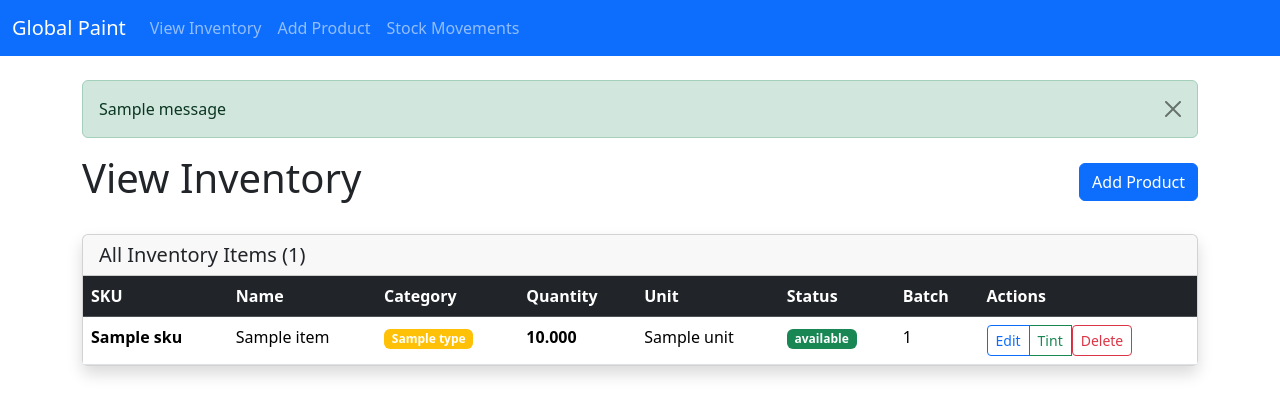
After one commit to ashdoll417-oss/Global-Paint, a Flask app: template admin_site/templates/inventory/list.html in a window 1280 px wide. The commit adds this page. Shown: the top 416 px of the page. Run offline with Flask 3, Linux system fonts and the light colour scheme; the template is opened without the code that fills it: most values are stand-ins (such as "Sample title", 1, 10 or a date in 2020); one stand-in notice (Sample message) is shown; parts of the project's set-up code (start-up, migrations or seed data) failed here and were passed over.

Commit message:
Root / redirects to /admin/inventory. Added base.html with Bootstrap 5 navbar (View Inventory, Add Product, Stock Movements). Created inventory/list.html. Templates extend base.

```diff
--- a/admin_site/templates/base.html
+++ b/admin_site/templates/base.html
@@ -3,28 +3,51 @@
 <head>
     <meta charset="UTF-8">
     <meta name="viewport" content="width=device-width, initial-scale=1.0">
-    <title>Global Paint Admin</title>
-    <link href="https://cdn.jsdelivr.net/npm/bootstrap@5.3.0/dist/css/bootstrap.min.css" rel="stylesheet">
+    <title>{% block title %}Global Paint Admin{% endblock %}</title>
+    <!-- Bootstrap 5 CSS -->
+    <link href="https://cdn.jsdelivr.net/npm/bootstrap@5.3.3/dist/css/bootstrap.min.css" rel="stylesheet" integrity="sha384-QWTKZyjpPEjISv5WaRU9OFeRpok6YctnYmDr5pNlyT2bRjXh0JMhjY6hW+ALEwIH" crossorigin="anonymous">
+    {% block head %}{% endblock %}
 </head>
 <body>
-    <nav class="navbar navbar-expand-lg navbar-dark bg-dark">
-        <div class="container">
-            <a class="navbar-brand" href="{{ url_for('main.dashboard') }}">Global Paint Admin</a>
-            {% if current_user.is_authenticated %}
-            <a class="nav-link" href="{{ url_for('auth.logout') }}">Logout</a>
-            {% endif %}
+    <nav class="navbar navbar-expand-lg navbar-dark bg-primary">
+        <div class="container-fluid">
+            <a class="navbar-brand" href="{{ url_for('main.inventory') }}">Global Paint</a>
+            <button class="navbar-toggler" type="button" data-bs-toggle="collapse" data-bs-target="#navbarNav" aria-controls="navbarNav" aria-expanded="false" aria-label="Toggle navigation">
+                <span class="navbar-toggler-icon"></span>
+            </button>
+            <div class="navbar-collapse collapse" id="navbarNav">
+                <ul class="navbar-nav">
+                    <li class="nav-item">
+                        <a class="nav-link" href="{{ url_for('main.inventory') }}">View Inventory</a>
+                    </li>
+                    <li class="nav-item">
+                        <a class="nav-link" href="{{ url_for('main.inventory_new') }}">Add Product</a>
+                    </li>
+                    <li class="nav-item">
+                        <a class="nav-link" href="{{ url_for('main.movements_list') }}">Stock Movements</a>
+                    </li>
+                </ul>
+            </div>
         </div>
     </nav>
-    <div class="container mt-4">
-        {% with messages = get_flashed_messages() %}
+
+    <main class="container mt-4">
+        {% with messages = get_flashed_messages(with_categories=true) %}
             {% if messages %}
-                <div class="alert alert-info">
-                    {{ messages[0] }}
-                </div>
+                {% for category, message in messages %}
+                    <div class="alert alert-{{ 'danger' if category == 'error' else category }} alert-dismissible fade show" role="alert">
+                        {{ message }}
+                        <button type="button" class="btn-close" data-bs-dismiss="alert"></button>
+                    </div>
+                {% endfor %}
             {% endif %}
         {% endwith %}
+
         {% block content %}{% endblock %}
-    </div>
-    <script src="https://cdn.jsdelivr.net/npm/bootstrap@5.3.0/dist/js/bootstrap.bundle.min.js"></script>
+    </main>
+
+    <!-- Bootstrap 5 JS -->
+    <script src="https://cdn.jsdelivr.net/npm/bootstrap@5.3.3/dist/js/bootstrap.bundle.min.js" integrity="sha384-YvpcrYf0tY3lHB60NNkmXc5s9fDVZLESaAA55NDzOxhy9GkcIdslK1eN7N6jIeHz" crossorigin="anonymous"></script>
+    {% block scripts %}{% endblock %}
 </body>
 </html>
--- /dev/null
+++ b/admin_site/templates/inventory/list.html
@@ -0,0 +1,75 @@
+{% extends "base.html" %}
+
+{% block title %}Inventory - Global Paint{% endblock %}
+
+{% block content %}
+<div class="d-flex justify-content-between align-items-center mb-4">
+    <h1>View Inventory</h1>
+    <a href="{{ url_for('main.inventory_new') }}" class="btn btn-primary">Add Product</a>
+</div>
+
+{% if items %}
+<div class="card shadow">
+    <div class="card-header">
+        <h5 class="mb-0">All Inventory Items ({{ items|length }})</h5>
+    </div>
+    <div class="card-body p-0">
+        <div class="table-responsive">
+            <table class="table table-hover mb-0">
+                <thead class="table-dark">
+                    <tr>
+                        <th>SKU</th>
+                        <th>Name</th>
+                        <th>Category</th>
+                        <th>Quantity</th>
+                        <th>Unit</th>
+                        <th>Status</th>
+                        <th>Batch</th>
+                        <th>Actions</th>
+                    </tr>
+                </thead>
+                <tbody>
+                    {% for item in items %}
+                    <tr>
+                        <td><strong>{{ item.sku }}</strong></td>
+                        <td>{{ item.name }}</td>
+                        <td>
+                            <span class="badge bg-{{ 'success' if item.type == 'PAINT' else 'info' if item.type == 'CARPET' else 'warning' }}">
+                                {{ item.type or item.category }}
+                            </span>
+                        </td>
+                        <td>
+                            <strong>{{ "%.3f"|format(item.unit_amount or 0) }}</strong>
+                        </td>
+                        <td>{{ item.unit }}</td>
+                        <td>
+                            <span class="badge bg-{{ 'success' if item.status == 'available' else 'danger' if item.status == 'out_of_stock' else 'warning' }}">
+                                {{ item.status or 'unknown' }}
+                            </span>
+                        </td>
+                        <td>{{ item.batch_number or '-' }}</td>
+                        <td>
+                            <div class="btn-group btn-group-sm" role="group">
+                                <a href="{{ url_for('main.inventory_edit', item_id=item.id) }}" class="btn btn-outline-primary">Edit</a>
+                                {% if item.status == 'available' %}
+                                <a href="{{ url_for('main.inventory_tint', item_id=item.id) }}" class="btn btn-outline-success">Tint</a>
+                                {% endif %}
+                                <form method="POST" action="{{ url_for('main.inventory_delete', item_id=item.id) }}" style="display: inline;" onsubmit="return confirm('Delete this item?')">
+                                    <button type="submit" class="btn btn-outline-danger btn-sm">Delete</button>
+                                </form>
+                            </div>
+                        </td>
+                    </tr>
+                    {% endfor %}
+                </tbody>
+            </table>
+        </div>
+    </div>
+</div>
+{% else %}
+<div class="alert alert-info">
+    <h4>No inventory items found.</h4>
+    <p><a href="{{ url_for('main.inventory_new') }}" class="btn btn-primary">Add your first product</a></p>
+</div>
+{% endif %}
+{% endblock %}
--- a/app.py
+++ b/app.py
@@ -1,6 +1,7 @@
-from flask import Flask
+from flask import Flask, redirect, url_for
 from flask_sqlalchemy import SQLAlchemy
 import os
+from admin_site.app.routes import main_bp
 
 db = SQLAlchemy()
 
@@ -12,9 +13,11 @@ def create_app():
 
     db.init_app(app)
 
+    app.register_blueprint(main_bp, url_prefix='/admin')
+
     @app.route('/')
-    def health_check():
-        return {'status': 'healthy', 'message': 'Flask app is running!'}, 200
+    def index():
+        return redirect(url_for('main.inventory_list'))
 
     return app
 
```
Also changed, not shown: TODO.md (+7 -9 lines), admin_site/app/routes.py (+1 -11 lines).
